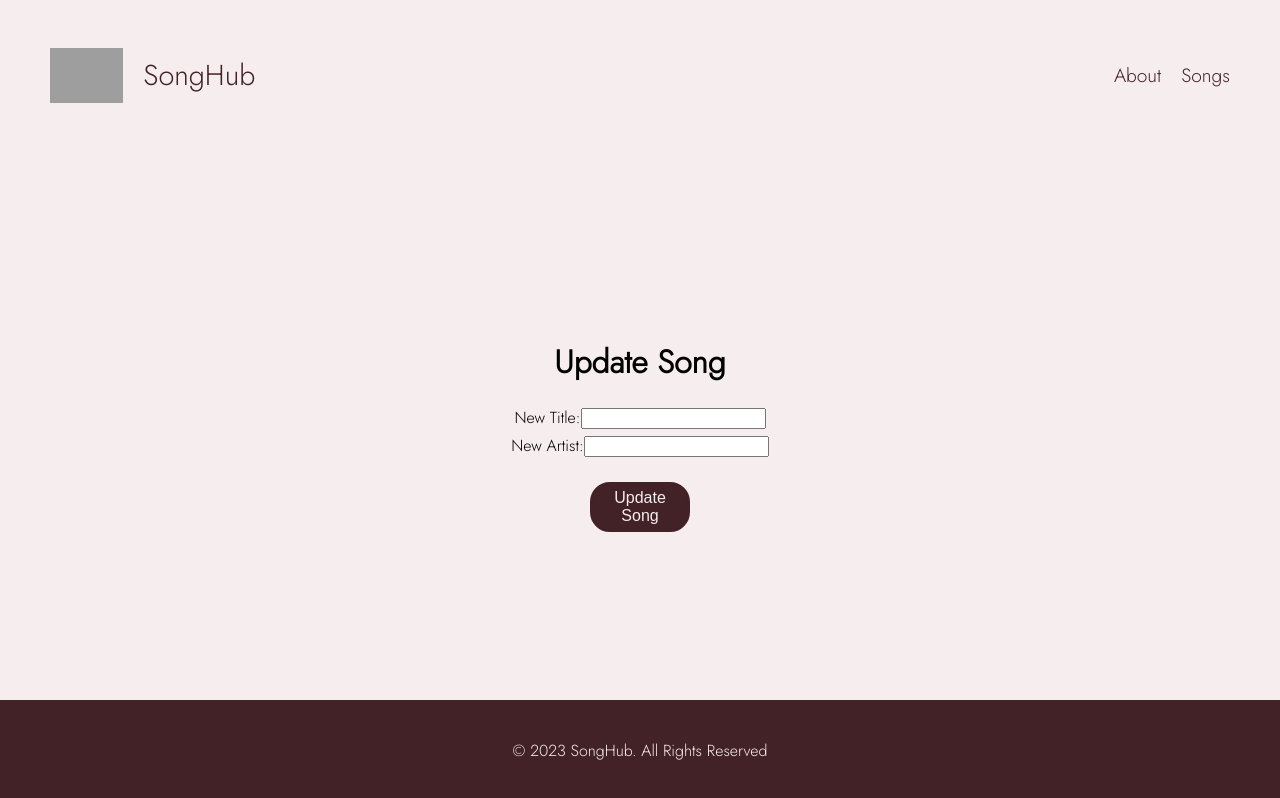
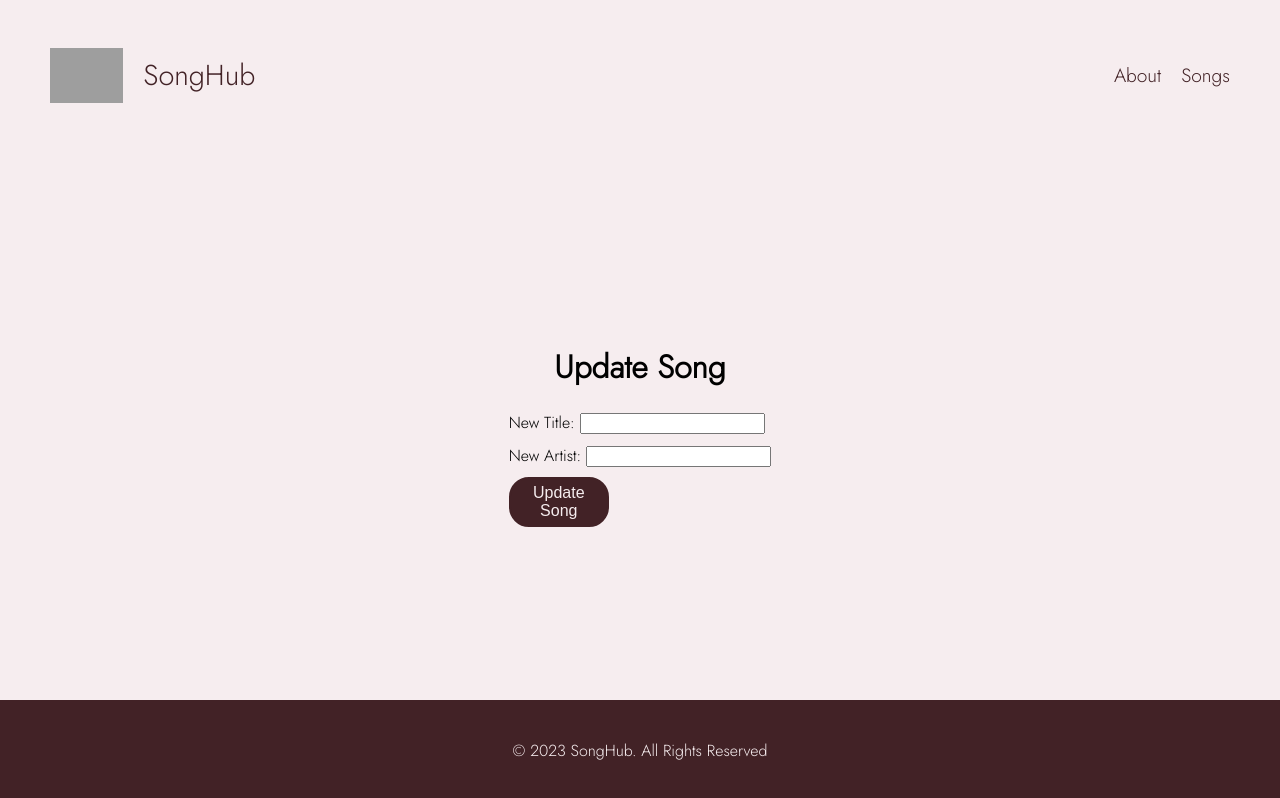
Before and after one commit to Kid-Bayou/SongHub, a React (Vite) app in the folder app/: page /updatesong/1 in a window 1280 px wide. Built offline with nearby package versions, Linux system fonts and the light colour scheme; grey boxes are pictures that could not be loaded.

Commit message:
update works

```diff
--- a/app/src/pages/UpdateSong.jsx
+++ b/app/src/pages/UpdateSong.jsx
@@ -1,19 +1,15 @@
 import { css } from "@emotion/react";
-import { db } from "../config/firebase";
-import { getDoc, collection, doc, updateDoc } from "firebase/firestore";
-import { useState, useEffect } from "react";
+import { useState } from "react";
 import { useNavigate, useParams } from "react-router-dom";
 
-const upd_container = css`
+import { db, storage } from "../config/firebase";
+import { updateDoc, doc } from "firebase/firestore";
+
+import { ref, uploadBytes } from "firebase/storage";
+
+const update_container = css`
   display: flex;
   flex-direction: column;
-  align-items: center;
-`;
-
-const upd_form = css`
-  display: flex;
-  flex-direction: column;
-  gap: 5px;
   align-items: center;
 `;
 
@@ -26,26 +22,34 @@ const button = css`
   border-radius: 20px;
   width: 100px;
   height: 50px;
-  margin-top: 20px;
 
   &:hover {
     background-color: #d1a6ac;
   }
 `;
 
+const form = css`
+  display: flex;
+  gap: 10px;
+  justify-content: center;
+  flex-direction: column;
+`;
+
 function UpdateSong() {
+  const params = useParams();
   const navigate = useNavigate();
-  const params = useParams();
 
   const [newTitle, setNewTitle] = useState("");
   const [newArtist, setNewArtist] = useState("");
 
-  const update = async () => {
+  const updat = async () => {
+    console.log("where is you");
     try {
+      console.log("i am working, kind of:");
       const songDoc = doc(db, "songs", params.id);
       await updateDoc(songDoc, {
-        title: newTitle,
-        artist: newArtist,
+      title: newTitle,
+      artist: newArtist,
       });
       navigate("/songs");
     } catch (error) {
@@ -53,30 +57,23 @@ function UpdateSong() {
     }
   };
 
-
   return (
     <>
-      <div css={upd_container}>
+      <div css={update_container}>
         <h1>Update Song</h1>
-        <form css={upd_form}>
+        <div css={form}>
           <div>
-            <label>New Title:</label>
-            <input
-              type="text"
-              onChange={(e) => setNewTitle(e.target.value)}
-            />
+            <label>New Title:</label>{" "}
+            <input type="text" onChange={(e) => setNewTitle(e.target.value)} /> {" "}
+          </div>{" "}
+          <div>
+            <label>New Artist:</label>{" "}
+            <input type="text" onChange={(e) => setNewArtist(e.target.value)} />{" "}
           </div>
-          <div>
-            <label>New Artist:</label>
-            <input
-              type="text"
-              onChange={(e) => setNewArtist(e.target.value)}
-            />
-          </div>
-          <button css={button} onClick={update}>
+          <button css={button} onClick={updat}>
             Update Song
           </button>
-        </form>
+        </div>
       </div>
     </>
   );
```
